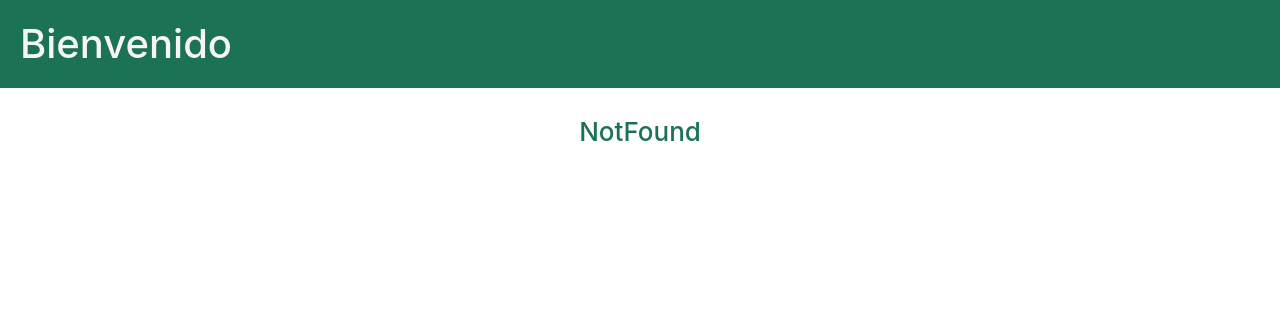
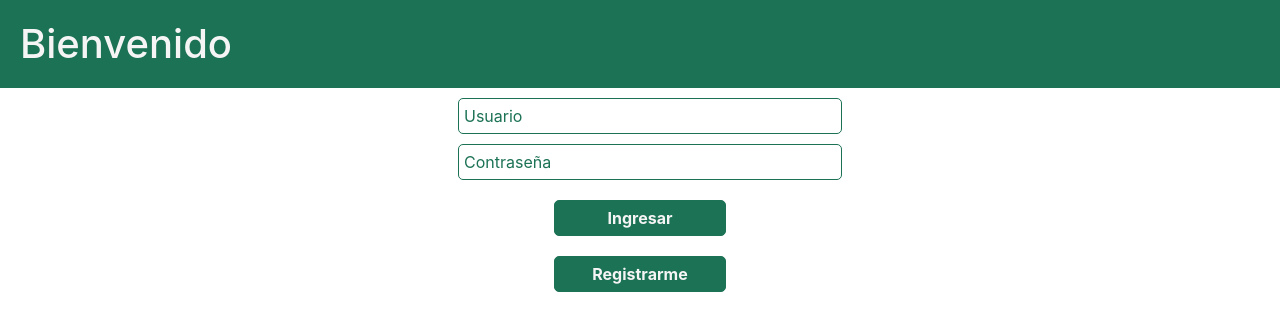
Before and after one commit to polgomez28/TallerFrontEnd, a React (Create React App) app: page / in a window 1280 px wide. Shown: the top 330 px of the page. Built offline with nearby package versions, Linux system fonts and the light colour scheme.

Commit message:
Redirección al login

```diff
--- a/src/App.js
+++ b/src/App.js
@@ -12,7 +12,7 @@ function App() {
       <Switch>
         <Route path="/Login" component={Login}></Route>
         <Route path="/Dashboard" component={Dashboard}></Route>
-        <Route component={NotFound}></Route>
+        <Route component={Login}></Route>
       </Switch>
     </div>
   );
```
